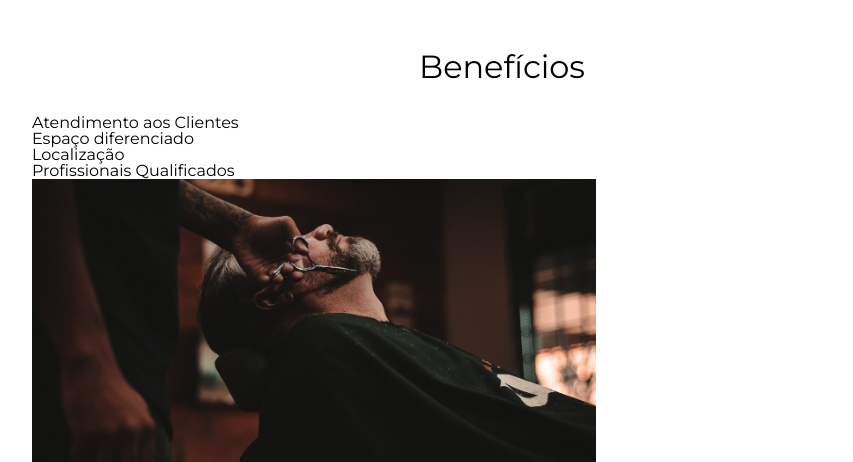
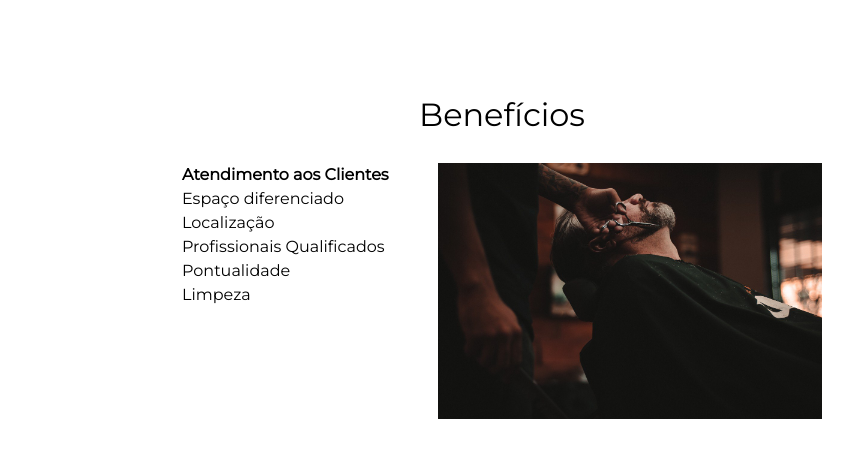
Before and after one commit to SpartanWilhelm/ALURA, a PHP site: page / in a window 1280 px wide. Shown: the part 1460-1922 px from the top of the page, without its empty margins (138-991 px from the left). Run offline with PHP 8.4, Linux system fonts and the light colour scheme; grey boxes are pictures that could not be loaded.

Commit message:
Pseudo-classes

```diff
--- a/HTML_CSS/index.html
+++ b/HTML_CSS/index.html
@@ -47,13 +47,16 @@
             </section>
             <section class="beneficios">
                 <h3 class="titulo-principal">Benefícios</h3>
-                <ul>
-                    <li class="itens">Atendimento aos Clientes</li>
-                    <li class="itens">Espaço diferenciado</li>
-                    <li class="itens">Localização</li>
-                    <li class="itens">Profissionais Qualificados</li>
-                </ul>
-                <img src="beneficios.jpg" class="imagembeneficios">
+                <div class="conteudo-beneficios">
+                    <ul class="lista-beneficios">
+                        <li class="itens">Atendimento aos Clientes</li>
+                        <li class="itens">Espaço diferenciado</li>
+                        <li class="itens">Localização</li>
+                        <li class="itens">Profissionais Qualificados</li>
+                        <li class="itens">Pontualidade</li>
+                        <li class="itens">Limpeza</li>
+                    </ul><img src="beneficios.jpg" class="imagembeneficios">
+                </div>
                 <div class="video">
                     <iframe width="560" height="315" src="https://www.youtube.com/embed/wcVVXUV0YUY" title="YouTube video player"
                 frameborder="0" allow="accelerometer; autoplay; clipboard-write; encrypted-media; gyroscope; picture-in-picture; web-share" allowfullscreen></iframe>
--- a/HTML_CSS/style.css
+++ b/HTML_CSS/style.css
@@ -179,10 +179,6 @@ td, th {
     margin: 0 20px 20px 0;
 }
 
-.imagembeneficios {
-    width: 60%;
-}
-
 .mapa {
     padding: 3em 0;
 }
@@ -192,7 +188,33 @@ td, th {
     text-align: center;
 }
 
+.beneficios {
+    padding: 3em 0;
+}
+
+.conteudo-beneficios {
+    width: 640px;
+    margin: 0 auto;
+}
+
+.lista-beneficios {
+    width: 40%;
+    display: inline-block;
+    vertical-align: top;
+}
+
+.itens {
+    line-height: 1.5;
+}
+.itens:first-child {
+    font-weight: bold;
+}
+
+.imagembeneficios {
+    width: 60%;
+}
+
 .video {
     width: 560px;
-    margin: 1em auto;
+    margin: 2em auto;
 }
```
